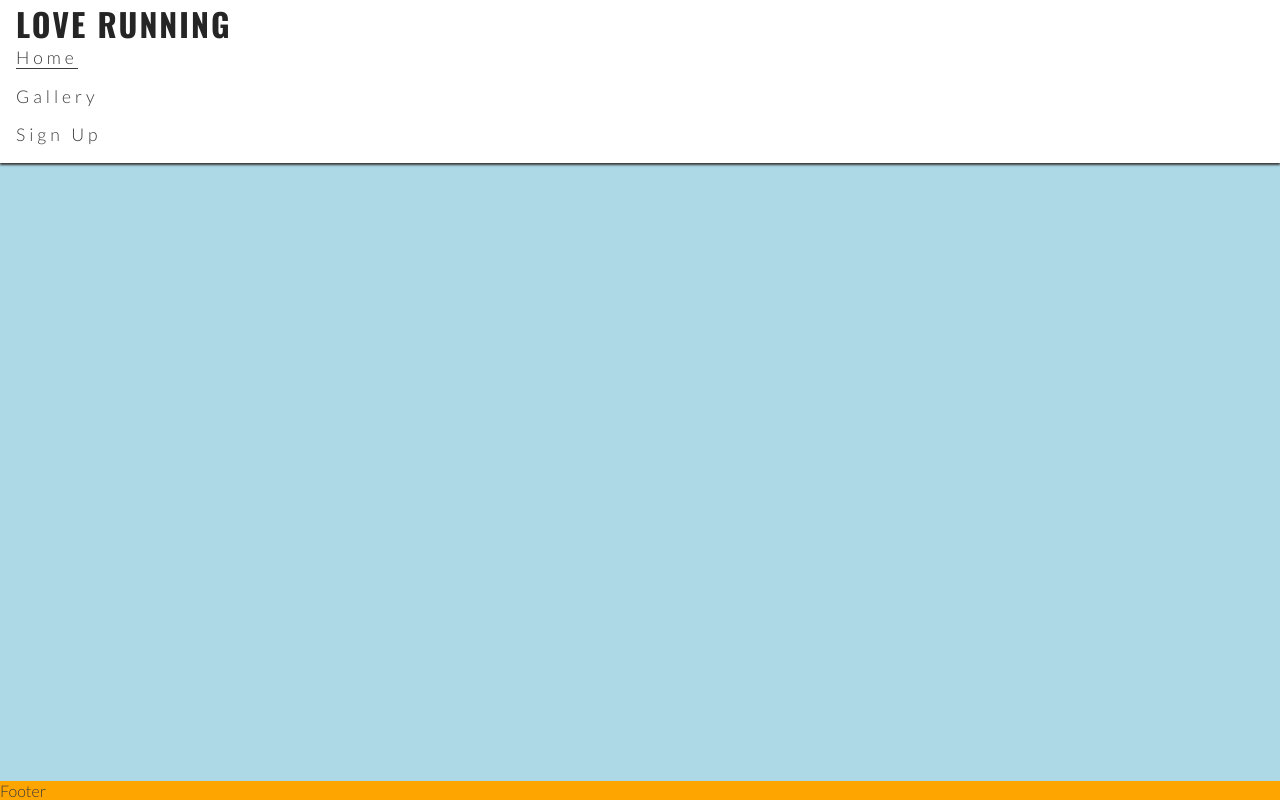
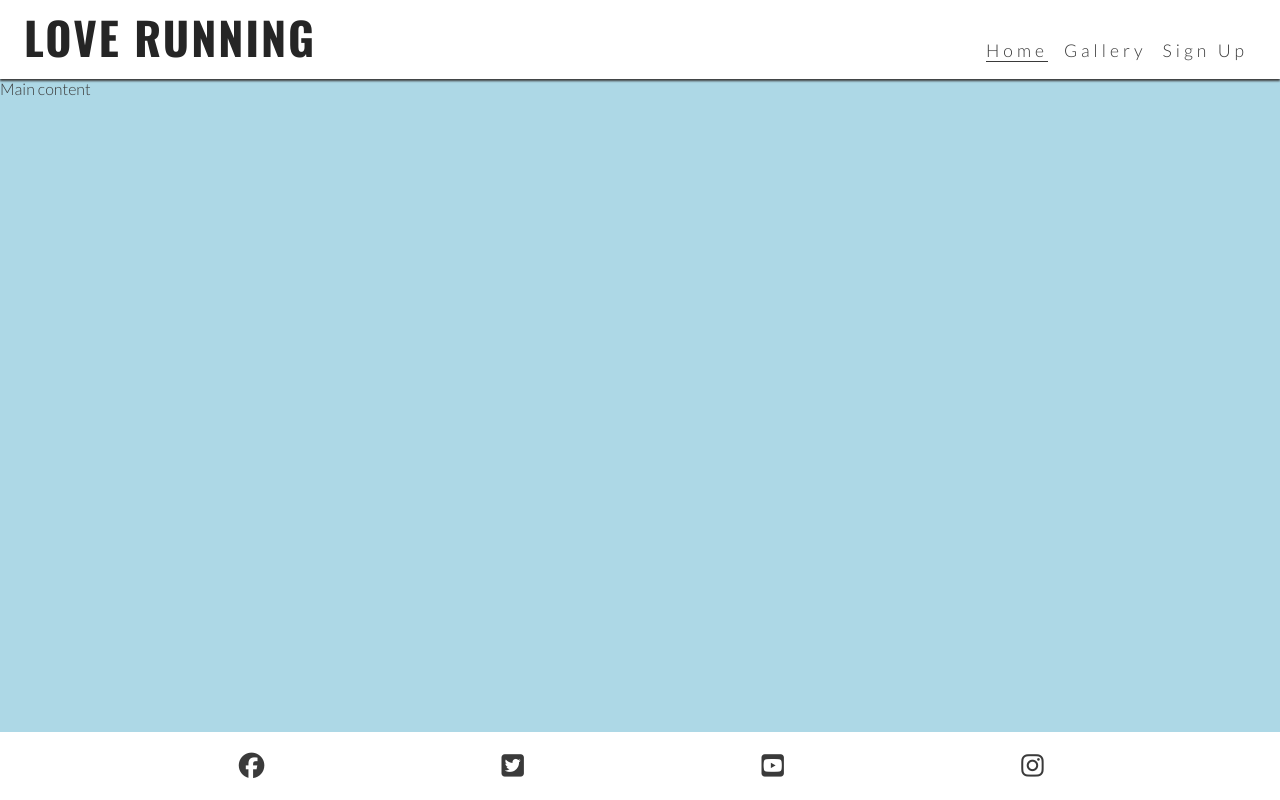
Before and after one commit to BahraamK/LoveRunningWT, a plain HTML site: page index.html in a window 1280 px wide. Drawn offline with nearby package versions, Linux system fonts and the light colour scheme.

Commit message:
make header responsive on all devices

```diff
--- a/assets/css/style.css
+++ b/assets/css/style.css
@@ -26,6 +26,9 @@ header {
     z-index: 99;
     width: 100%;
     box-shadow: 0 2px 2px #3a3a3a;
+    display: flex;
+    justify-content: space-between;
+    align-items: baseline;
 }
 
 header a {
@@ -54,14 +57,94 @@ h1 {
     border-bottom: 1px solid #3a3a3a;
 }
 
+/* Navbar styles with dropdown toggle */
+nav {
+    position: absolute;
+    background-color: #ffffff;
+    width: 100%;
+    left: 0;
+    padding: 0 1rem;
+    box-shadow: 0 2px 2px #3a3a3a;
+    display: none;
+    top: 100%;
+}
+
+/* Nav toggle */
+#nav-toggle:checked~nav {
+    display: block;
+}
+
+#nav-toggle {
+    display: none;
+}
+
+.nav-toggle-label {
+    font-size: 2rem;
+}
+
 /* Main content */
 main {
     background-color: lightblue;
     /* Make main element take up any surplus space to push footer down */
     flex: 1 0 auto;
+    margin-top: 47px;
 }
 
 /* Footer */
-footer {
-    background-color: orange;
+#social-networks {
+    text-align: center;
+    padding: 20px 0;
+    display: flex;
+    justify-content: space-evenly;
+    list-style-type: none;
 }
+
+#social-networks i {
+    font-size: 160%;
+    padding: 5%;
+    color: #3a3a3a;
+}
+
+/* Media query: tablets and larger (768px and up) */
+@media screen and (min-width: 768px) {
+
+    /* Header */
+    nav {
+        display: block;
+        position: relative;
+        box-shadow: none;
+        width: fit-content;
+        padding-right: 1rem;
+    }
+
+    #menu {
+        display: flex;
+    }
+
+    #menu>li {
+        padding-left: 1rem;
+    }
+
+    .nav-toggle-label {
+        display: none;
+    }
+
+    #logo {
+        font-size: 280%;
+        line-height: 75px;
+        margin: 0 0.5rem;
+    }
+
+    /* Main content */
+    main {
+        /* Push main content down to accommodate larger header */
+        margin-top: 79px;
+    }
+}
+
+/* Large devices (laptops and desktops, 992px and up) */
+@media screen and (min-width: 992px) {
+    #menu a:hover {
+        border-bottom: 1px solid #3a3a3a;
+    }
+}
--- a/index.html
+++ b/index.html
@@ -25,6 +25,10 @@
         <a href="index.html">
             <h1 id="logo">Love Running</h1>
         </a>
+        <input type="checkbox" id="nav-toggle" name="nav-toggle">
+        <label for="nav-toggle" class="nav-toggle-label">
+            <i class="fa-solid fa-bars"></i>
+        </label>
         <nav>
             <ul id="menu">
                 <li><a href="" class="active">Home</a></li>
@@ -38,7 +42,33 @@
     <main>Main content</main>
 
     <!-- Footer -->
-    <footer>Footer</footer>
+    <footer>
+        <ul id="social-networks">
+            <li>
+                <a href="https://www.facebook.com/" target="_blank" rel="noopener"
+                    aria-label="Visit our Facebook page (opens in a new tab)">
+                    <i class="fa-brands fa-facebook"></i></a>
+            </li>
+            <li>
+                <a href="https://www.twitter.com/" target="_blank" rel="noopener"
+                    aria-label="Visit our Twitter page (opens in a new tab)">
+                    <i class="fa-brands fa-twitter-square"></i></a>
+            </li>
+            <li>
+                <a href="https://www.youtube.com/" target="_blank" rel="noopener"
+                    aria-label="Visit our YouTube page (opens in a new tab)">
+                    <i class="fa-brands fa-youtube-square"></i></a>
+            </li>
+            <li>
+                <a href="https://www.instagram.com/" target="_blank" rel="noopener"
+                    aria-label="Visit our Instagram page (opens in a new tab)">
+                    <i class="fa-brands fa-instagram"></i></a>
+            </li>
+        </ul>
+    </footer>
+
+    <!-- Font Awesome kit -->
+    <script src="https://kit.fontawesome.com/3b20d96fa9.js" crossorigin="anonymous"></script>
 </body>
 
 </html>
```
